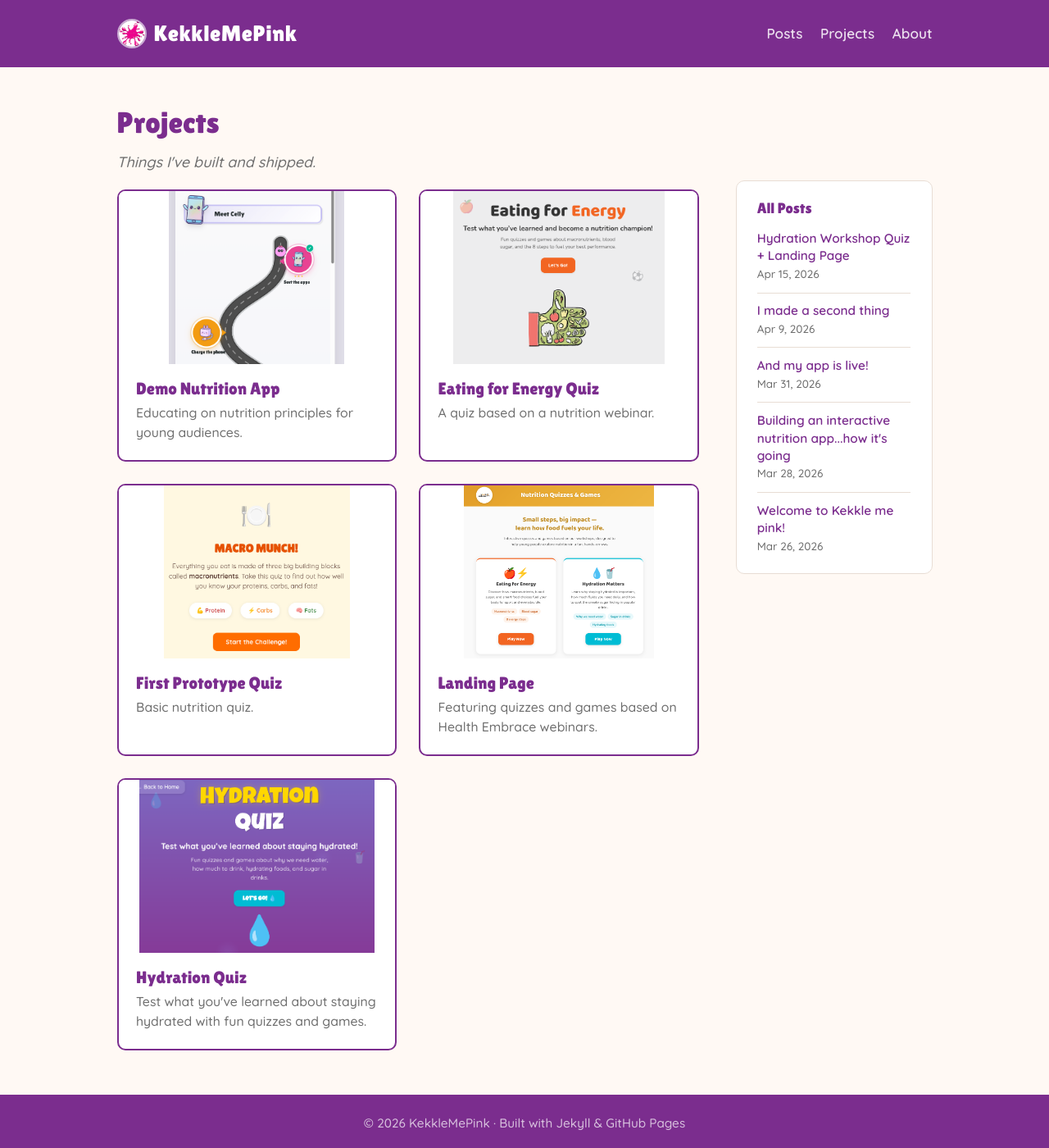
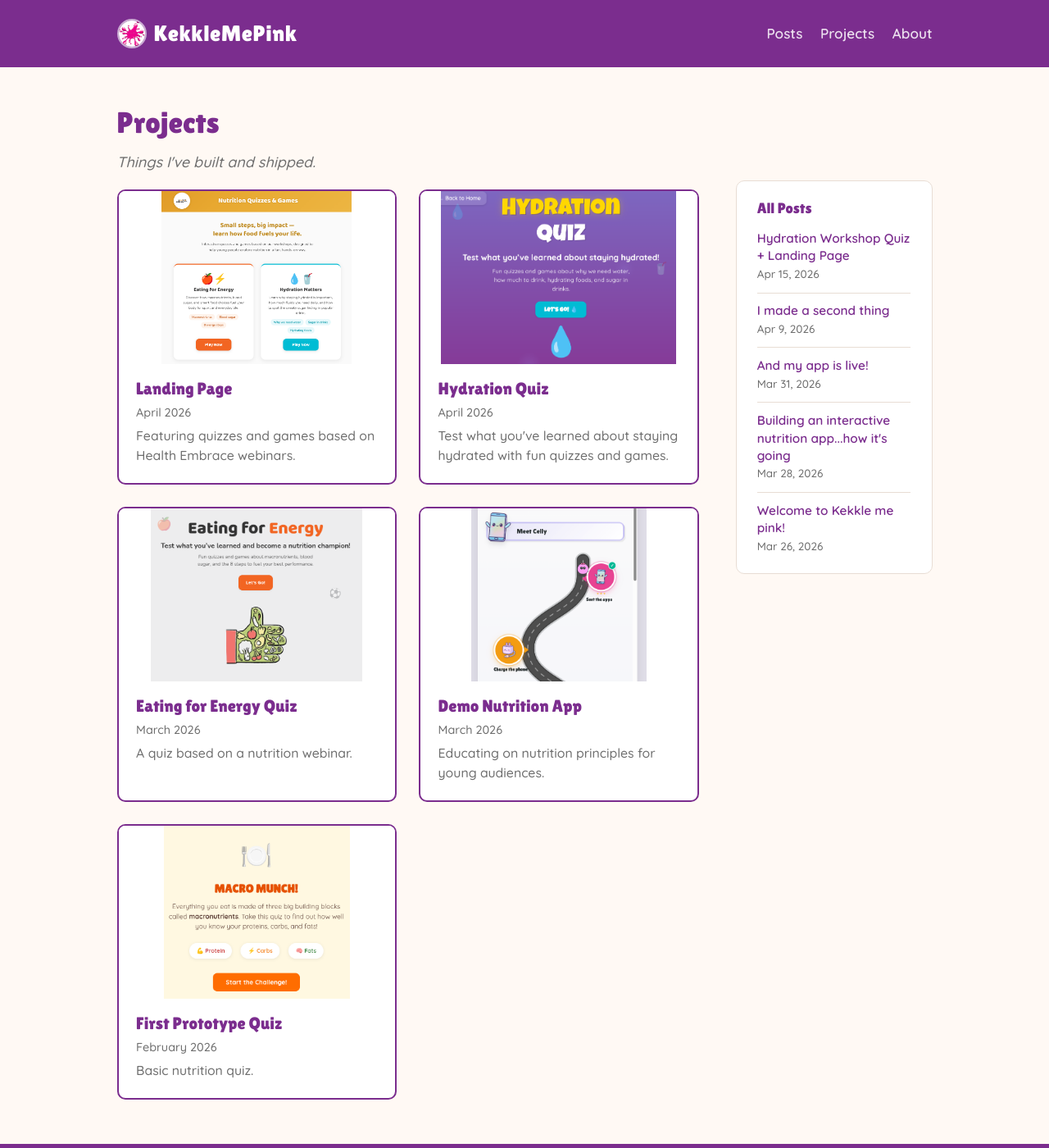
Before and after one commit to Kekkle/kekkles-korner, a Jekyll site: the page built from projects.html, in a window 1280 px wide and 1400 px high. Shown: the whole window at 82% size. Built offline with Jekyll 4.4.1, drawn with Linux system fonts in a browser that asks for light colours.

Commit message:
Order projects newest-first and display month/year on cards
Reorder projects: Landing Page, Hydration, Eating for Energy,
Nutrition App, Prototype Quiz. Add date field to each project
entry and render it below the title on each card.

Made-with: Cursor

```diff
--- a/_data/projects.yml
+++ b/_data/projects.yml
@@ -1,30 +1,36 @@
-# Add your projects here. Each entry needs:
+# Projects listed newest-first. Each entry needs:
 #   title:       Project name
 #   url:         Link to the live app / demo
-#   image:       Path to a screenshot (put images in Screenshots/)
+#   image:       Path to a screenshot
+#   date:        Month and year of posting (displayed on the card)
 #   description: One-liner shown below the title (optional)
-
-- title: "Demo Nutrition App"
-  url: "https://kekkle.github.io/Nutrition-App/#/"
-  image: "/Screenshots/NutritionApp1.png"
-  description: "Educating on nutrition principles for young audiences."
-
-- title: "Eating for Energy Quiz"
-  url: "https://kekkle.github.io/eating-for-energy/"
-  image: "/Screenshots/EatingEnergy.png"
-  description: "A quiz based on a nutrition webinar."
-
-- title: "First Prototype Quiz"
-  url: "https://kekkle.github.io/Prototype-quiz/"
-  image: "/Screenshots/PrototypeQuiz.png"
-  description: "Basic nutrition quiz."
 
 - title: "Landing Page"
   url: "https://kekkle.github.io/eating-for-energy"
   image: "/assets/images/projects/nutrition-quizzes.png"
+  date: "April 2026"
   description: "Featuring quizzes and games based on Health Embrace webinars."
 
 - title: "Hydration Quiz"
   url: "https://kekkle.github.io/eating-for-energy/hydration-quiz/"
   image: "/assets/images/projects/hydration-quiz.png"
+  date: "April 2026"
   description: "Test what you've learned about staying hydrated with fun quizzes and games."
+
+- title: "Eating for Energy Quiz"
+  url: "https://kekkle.github.io/eating-for-energy/"
+  image: "/Screenshots/EatingEnergy.png"
+  date: "March 2026"
+  description: "A quiz based on a nutrition webinar."
+
+- title: "Demo Nutrition App"
+  url: "https://kekkle.github.io/Nutrition-App/#/"
+  image: "/Screenshots/NutritionApp1.png"
+  date: "March 2026"
+  description: "Educating on nutrition principles for young audiences."
+
+- title: "First Prototype Quiz"
+  url: "https://kekkle.github.io/Prototype-quiz/"
+  image: "/Screenshots/PrototypeQuiz.png"
+  date: "February 2026"
+  description: "Basic nutrition quiz."
--- a/_sass/_custom.scss
+++ b/_sass/_custom.scss
@@ -385,7 +385,14 @@ hr {
 
 .project-card-title {
   font-size: 1.15rem;
-  margin: 0 0 0.2em;
+  margin: 0 0 0.15em;
+}
+
+.project-card-date {
+  display: block;
+  font-size: 0.8rem;
+  color: var(--text-light);
+  margin-bottom: 0.3em;
 }
 
 .project-card-desc {
--- a/projects.html
+++ b/projects.html
@@ -14,6 +14,9 @@ permalink: /projects/
     </div>
     <div class="project-card-info">
       <h2 class="project-card-title">{{ project.title }}</h2>
+      {% if project.date %}
+      <span class="project-card-date">{{ project.date }}</span>
+      {% endif %}
       {% if project.description %}
       <p class="project-card-desc">{{ project.description }}</p>
       {% endif %}
```
